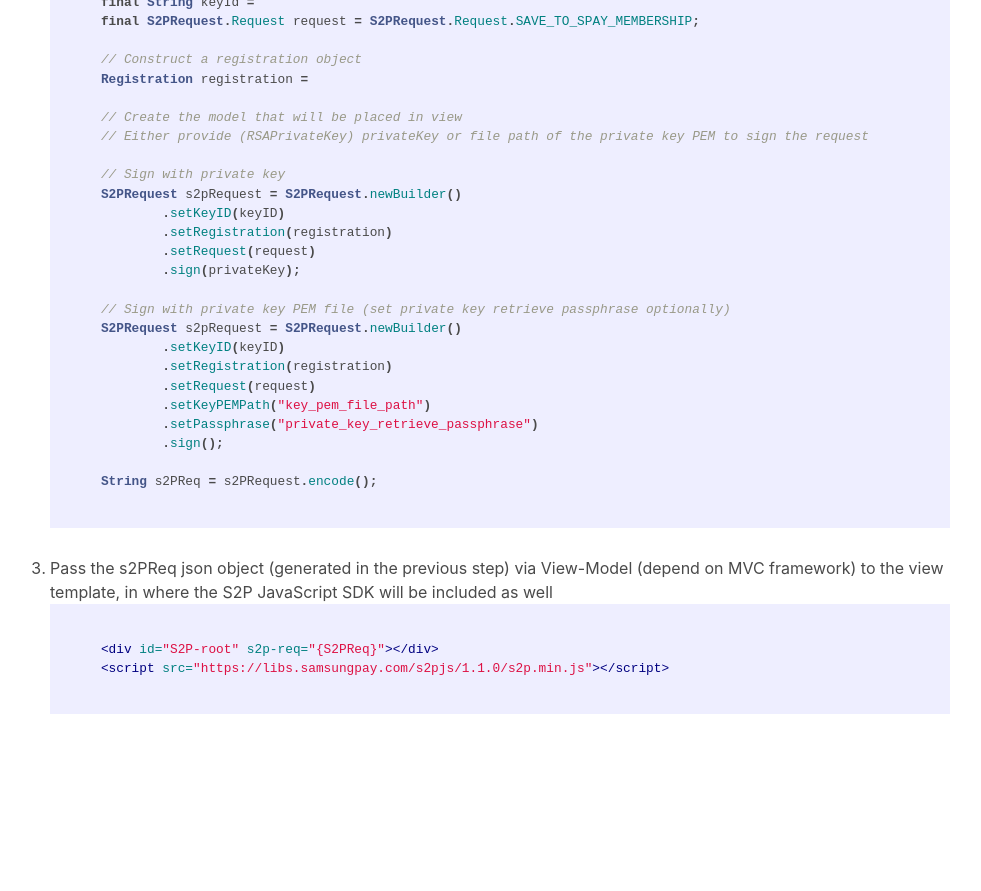
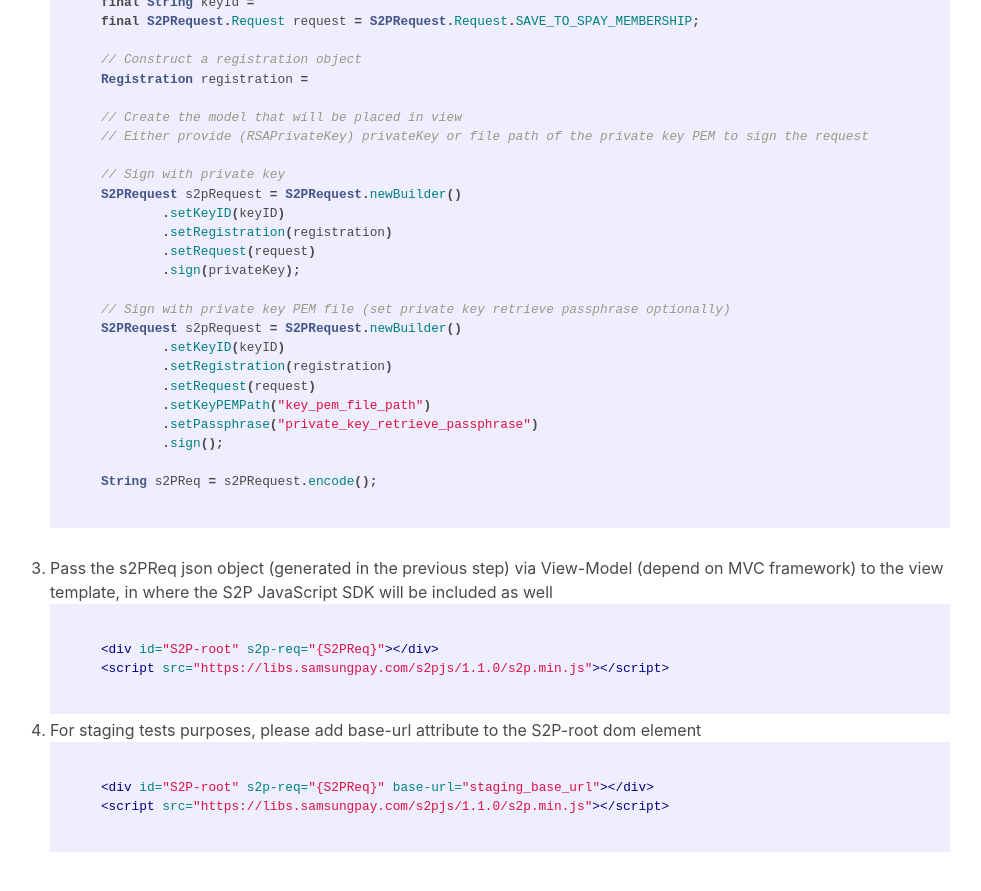
Before and after one commit to samsung-pay/sapi-doc, a Jekyll site: the page built from documentation/membership/sdks.md, in a window 1280 px wide and 900 px high, scrolled down 2900 px. Shown: the top 891 px of the window, without its empty margins (242-1223 px from the left). Built offline with Jekyll 4.4.1, drawn with Linux system fonts in a browser that asks for light colours; before the commit the page ends 3662 px from its top, so only the background shows below that.

Commit message:
Added staging test cases in SDKs

````diff
--- a/documentation/membership/sdks.md
+++ b/documentation/membership/sdks.md
@@ -158,3 +158,9 @@ compile 'com.samsungpay.s2p:s2p-all:1.0.2'
     <div id="S2P-root" s2p-req="{S2PReq}"></div>
     <script src="https://libs.samsungpay.com/s2pjs/1.1.0/s2p.min.js"></script>
     ```
+4. For staging tests purposes, please add base-url attribute to the S2P-root dom element
+<br>
+    ```html
+    <div id="S2P-root" s2p-req="{S2PReq}" base-url="staging_base_url"></div>
+    <script src="https://libs.samsungpay.com/s2pjs/1.1.0/s2p.min.js"></script>
+    ```
````
Also changed, not shown: documentation/giftcard/sdks.md (+6 -0 lines).
